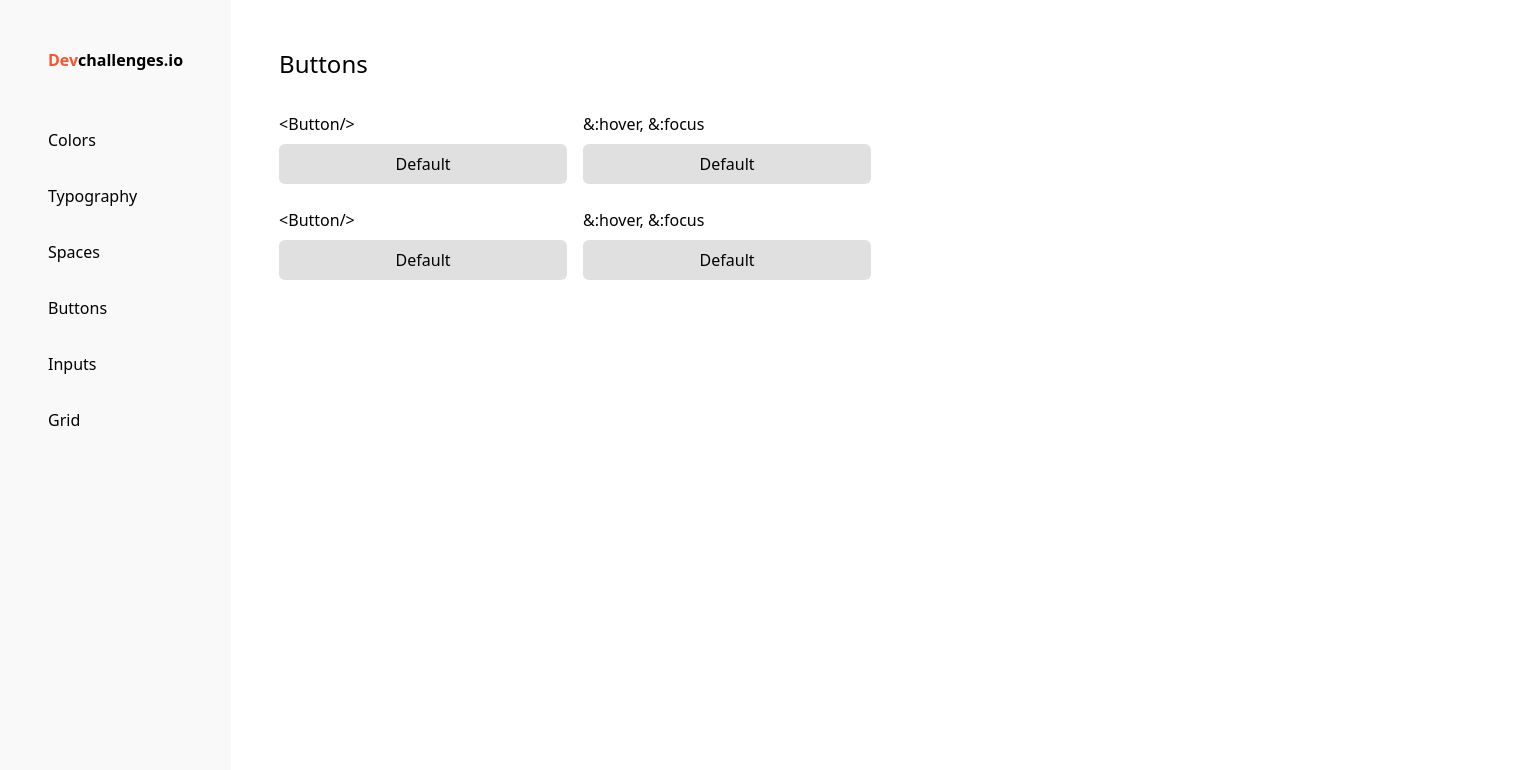
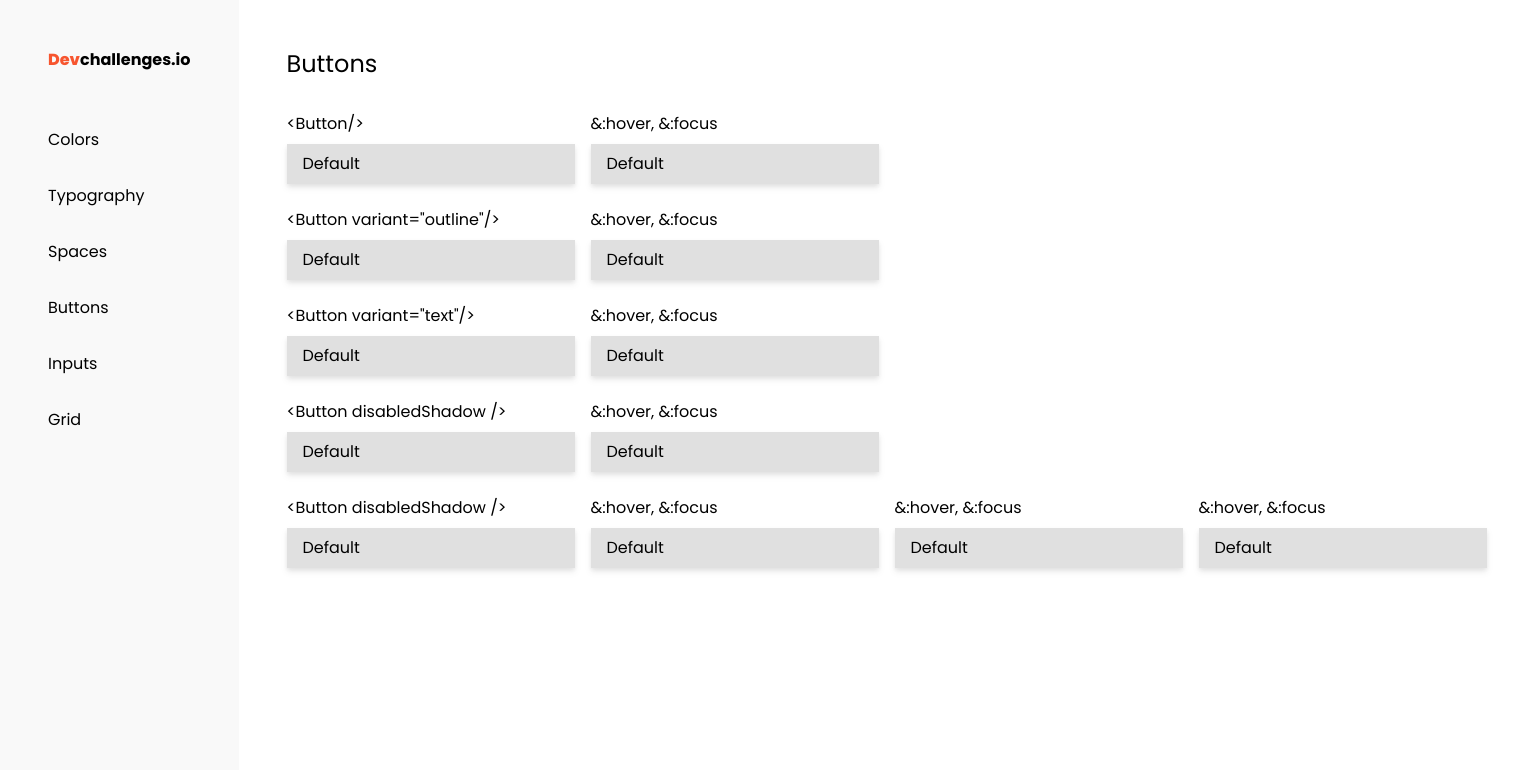
Before and after one commit to jsonfm/react-button-component, a React (Vite) app: page / in a window 1280 px wide. Shown: the top 770 px of the page, 1535 px wide, since content can reach past the window. Built offline with nearby package versions, Linux system fonts and the light colour scheme.

Commit message:
update button styles

```diff
--- a/src/App.tsx
+++ b/src/App.tsx
@@ -2,27 +2,67 @@ import { Button } from "./components/Button"
 import { Layout } from "./components/Layout"
 
 function App() {
+  const rowClassName = "flex gap-4"
+  const columnClassName = "flex flex-col gap-2 w-72";
   return (
     <Layout>
       <div className="min-h-[90vh]">
         <h4 className="text-2xl mb-8">Buttons</h4>
         <div className="flex flex-wrap gap-6">
-          <div className="flex gap-4">
-            <div className="flex flex-col gap-2 w-72">
+          <div className={rowClassName}>
+            <div className={columnClassName}>
               <p>{`<Button/>`}</p>
               <Button>Default</Button>
             </div>
-            <div className="flex flex-col gap-2 w-72">
+            <div className={columnClassName}>
               <p>{`&:hover, &:focus`}</p>
               <Button>Default</Button>
             </div>
           </div>
-          <div className="flex gap-4">
-            <div className="flex flex-col gap-2 w-72">
-              <p>{`<Button/>`}</p>
+          <div className={rowClassName}>
+            <div className={columnClassName}>
+              <p>{`<Button variant="outline"/>`}</p>
               <Button variant="primary">Default</Button>
             </div>
-            <div className="flex flex-col gap-2 w-72">
+            <div className={columnClassName}>
+              <p>{`&:hover, &:focus`}</p>
+              <Button>Default</Button>
+            </div>
+          </div>
+          <div className={rowClassName}>
+            <div className={columnClassName}>
+              <p>{`<Button variant="text"/>`}</p>
+              <Button variant="primary">Default</Button>
+            </div>
+            <div className={columnClassName}>
+              <p>{`&:hover, &:focus`}</p>
+              <Button>Default</Button>
+            </div>
+          </div>
+          <div className={rowClassName}>
+            <div className={columnClassName}>
+              <p>{`<Button disabledShadow />`}</p>
+              <Button variant="primary">Default</Button>
+            </div>
+            <div className={columnClassName}>
+              <p>{`&:hover, &:focus`}</p>
+              <Button>Default</Button>
+            </div>
+          </div>
+          <div className={rowClassName}>
+            <div className={columnClassName}>
+              <p>{`<Button disabledShadow />`}</p>
+              <Button variant="primary">Default</Button>
+            </div>
+            <div className={columnClassName}>
+              <p>{`&:hover, &:focus`}</p>
+              <Button>Default</Button>
+            </div>
+            <div className={columnClassName}>
+              <p>{`&:hover, &:focus`}</p>
+              <Button>Default</Button>
+            </div>
+            <div className={columnClassName}>
               <p>{`&:hover, &:focus`}</p>
               <Button>Default</Button>
             </div>
--- a/src/components/Button/index.tsx
+++ b/src/components/Button/index.tsx
@@ -5,11 +5,12 @@ interface ButtonProps {
     size?: "sm" | "md" | "lg";
     children?: ReactNode;
     outline?: boolean;
+    disabledShadow?: boolean;
 }
 
-export const Button = ({ variant = "primary", size = "md", outline = false,  children }: ButtonProps) => {
+export const Button = ({ variant = "primary", size = "md", outline = false, disabledShadow = false,  children }: ButtonProps) => {
     let variantClassName = `bg-primary !text-white`;
-
+    const shadowClassName = disabledShadow ? `!drop-shadow-none` : `drop-shadow-md`;
     if(variant === "primary"){
         variantClassName = `bg-neutral`;
     }
@@ -20,20 +21,24 @@ export const Button = ({ variant = "primary", size = "md", outline = false,  chi
 
     let sizeClassName = `py-2`;
 
-    if(sizeClassName === "md") {
-        sizeClassName = `py-4`;
+    if(size === "sm") {
+        sizeClassName = `py-1`;
     }
 
-    if(sizeClassName === "md") {
-        sizeClassName = `py-6`;
+    if(size === "md") {
+        sizeClassName = `py-2`;
+    }
+
+    if(size === "lg"){
+        sizeClassName = `py-4`
     }
 
     const outlineClassName = outline ? "!bg-transparent" : "";
 
-
-    const baseClassName = `px-4 ${sizeClassName} ${variantClassName} ${outlineClassName} cursor-pointer rounded-md inline-flex justify-center transition-200`
+    const baseClassName = `btn`;
+    const buttonClassName = `${sizeClassName} ${variantClassName} ${outlineClassName} ${shadowClassName} ${baseClassName}`;
     return (
-        <div className={baseClassName}>
+        <div className={buttonClassName}>
             {children}
         </div>
     )
--- a/src/index.css
+++ b/src/index.css
@@ -1,3 +1,24 @@
+@import url('https://fonts.googleapis.com/css2?family=Poppins:ital,wght@0,100;0,300;0,400;0,600;0,700;0,800;1,100;1,300;1,400;1,500;1,600&display=swap');
 @tailwind base;
 @tailwind components;
 @tailwind utilities;
+
+
+* {
+    font-family: 'Poppins', sans-serif;
+}
+
+@layer components {
+    .btn {
+        @apply px-4 cursor-pointer transition-[.2s] hover:scale-[1.02];
+    }
+
+    .btn:hover {
+        @apply bg-neutral-dark;
+    }
+
+    &-primary {
+        @apply bg-primary;
+    }
+
+}
--- a/tailwind.config.js
+++ b/tailwind.config.js
@@ -12,7 +12,9 @@ export default {
       "danger": "#D3302F",
       "warning": "#F7552F",
       "neutral": "#E0E0E0",
-      "white": "#FFF"
+      "neutral-dark": "#AEAEAE",
+      "white": "#FFF",
+      "black": "#000",
     }
   },
   plugins: [],
```
